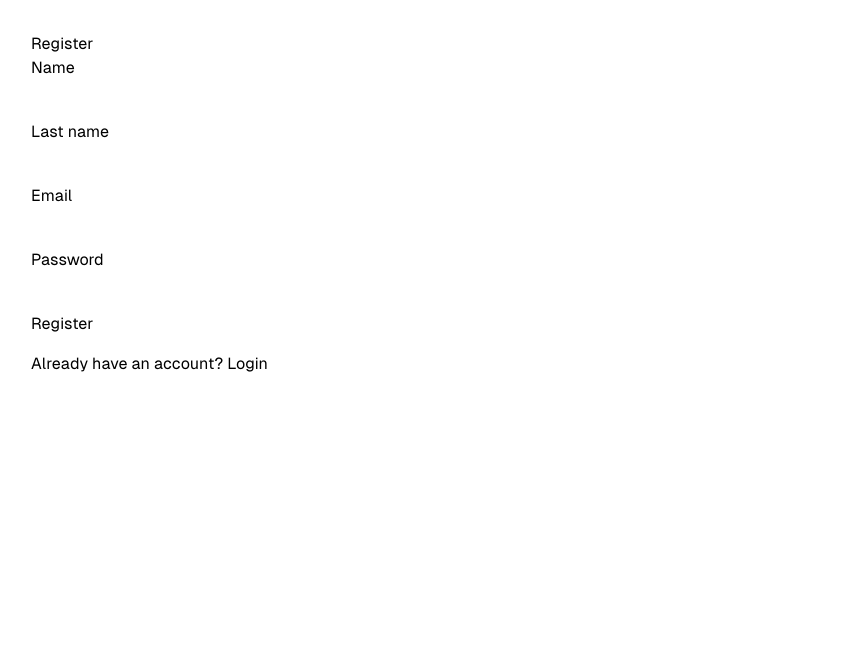
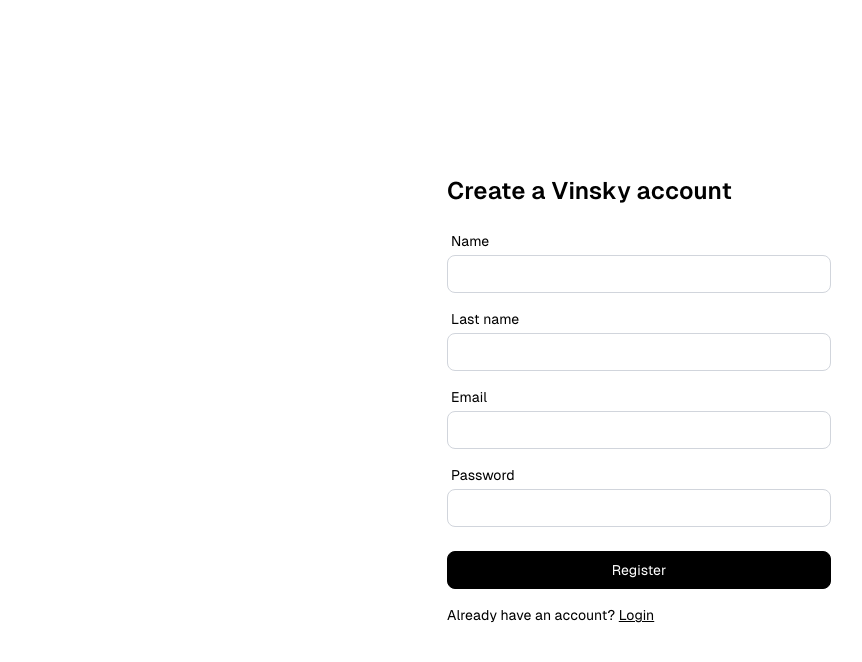
Before and after one commit to lbadiaestopa/vinsky-front, a React (Vite) app: page /register in a window 1280 px wide. Shown: the top 662 px of the page, without its empty margins (1-863 px from the left). Built offline with nearby package versions, Linux system fonts and the light colour scheme.

Commit message:
feat: add styles to register

```diff
--- a/src/pages/Register.jsx
+++ b/src/pages/Register.jsx
@@ -41,60 +41,70 @@
     }, [token])
 
     return (
-        <div style={{ padding: '2rem' }}>
-            <h1>Register</h1>
+        <div className="min-h-screen bg-white flex items-center justify-center px-4">
+            <div className="w-full max-w-sm">
+                <h1 className="text-2xl font-semibold mb-6">Create a Vinsky account</h1>
 
-            <form onSubmit={handleSubmit}>
-                <div style={{ marginBottom: '1rem' }}>
-                    <label>Name</label>
-                    <br />
+                <form onSubmit={handleSubmit} className="flex flex-col gap-4">
+                    <div className="flex flex-col gap-1">
+                        <label className="text-sm font-medium ms-1">Name</label>
                         <input
                             type="text"
                             value={name}
                             onChange={(e) => setName(e.target.value)}
+                            className="rounded-lg border border-gray-300 px-3 py-2 text-sm focus:outline-none"
                         />
                     </div>
 
-                <div style={{ marginBottom: '1rem' }}>
-                    <label>Last name</label>
-                    <br />
+                    <div className="flex flex-col gap-1">
+                        <label className="text-sm font-medium ms-1">Last name</label>
                         <input
                             type="text"
                             value={lastName}
                             onChange={(e) => setLastName(e.target.value)}
+                            className="rounded-lg border border-gray-300 px-3 py-2 text-sm focus:outline-none"
                         />
                     </div>
 
-                <div style={{ marginBottom: '1rem' }}>
-                    <label>Email</label>
-                    <br />
+                    <div className="flex flex-col gap-1">
+                        <label className="text-sm font-medium ms-1">Email</label>
                         <input
                             type="email"
                             value={email}
                             onChange={(e) => setEmail(e.target.value)}
+                            className="rounded-lg border border-gray-300 px-3 py-2 text-sm focus:outline-none"
                         />
                     </div>
 
-                <div style={{ marginBottom: '1rem' }}>
-                    <label>Password</label>
-                    <br />
+                    <div className="flex flex-col gap-1">
+                        <label className="text-sm font-medium ms-1">Password</label>
                         <input
                             type="password"
                             value={password}
                             onChange={(e) => setPassword(e.target.value)}
+                            className="rounded-lg border border-gray-300 px-3 py-2 text-sm focus:outline-none"
                         />
                     </div>
 
-                {error && <p style={{ color: 'red' }}>{error}</p>}
+                    {error && (
+                        <p className="text-sm text-red-600">{error}</p>
+                    )}
 
-                <button type="submit">
+                    <button
+                        type="submit"
+                        className="rounded-lg border border-black bg-black text-white text-sm font-medium py-2 mt-2 hover:bg-gray-800 transition-colors focus:outline-none"
+                    >
                         Register
                     </button>
                 </form>
 
-            <p style={{ marginTop: '1rem' }}>
-                Already have an account? <Link to="/login">Login</Link>
+                <p className="text-sm mt-4">
+                    Already have an account?{' '}
+                    <Link to="/login" className="font-medium underline">
+                        Login
+                    </Link>
                 </p>
+            </div>
         </div>
     )
 }
```
Lines whose indentation alone changed are shown as unchanged.
